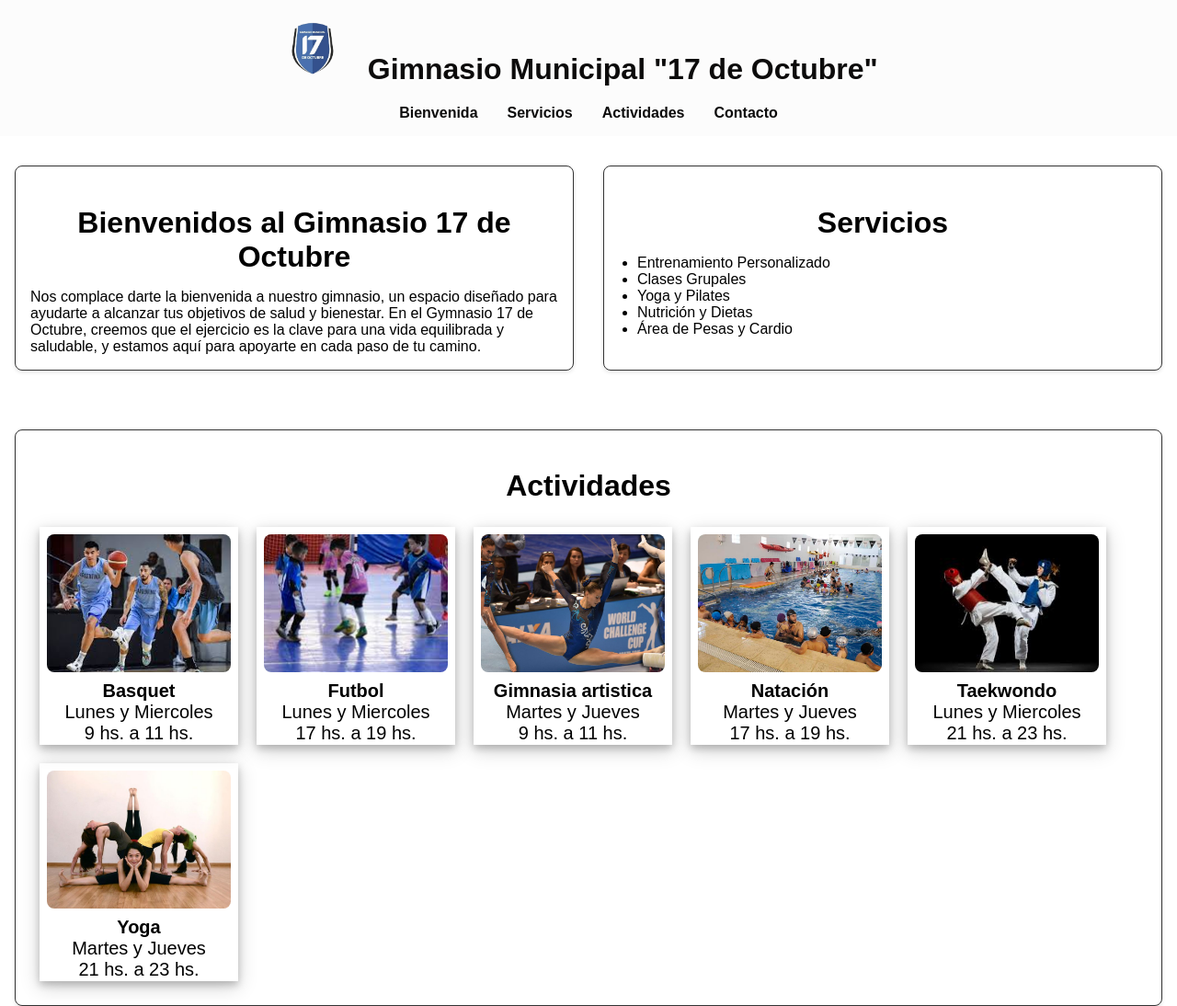
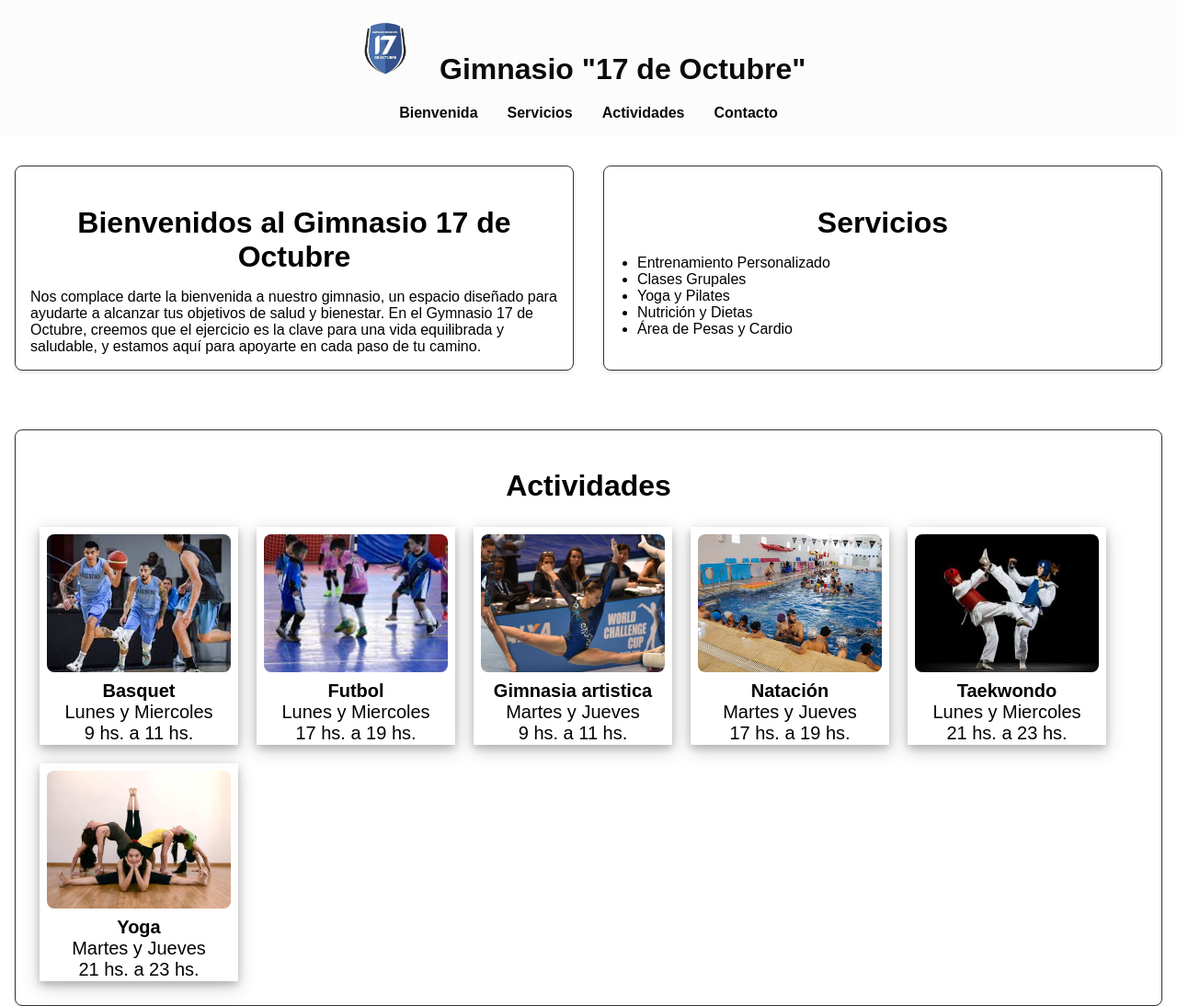
Before and after one commit to rojaben/Gymnasio17oct, a plain HTML site: page index.html in a window 1280 px wide. Shown: the top 1094 px of the page at 92% size. Drawn offline with Linux system fonts and the light colour scheme.

Commit message:
arreglos

```diff
--- a/index.html
+++ b/index.html
@@ -25,7 +25,7 @@
 <body>
     <header>
         <img src="img/logo.png" alt="logo">
-        <h1>Gimnasio Municipal "17 de Octubre"</h1>
+        <h1>Gimnasio "17 de Octubre"</h1>
 
         <nav>
             <ul>
```
